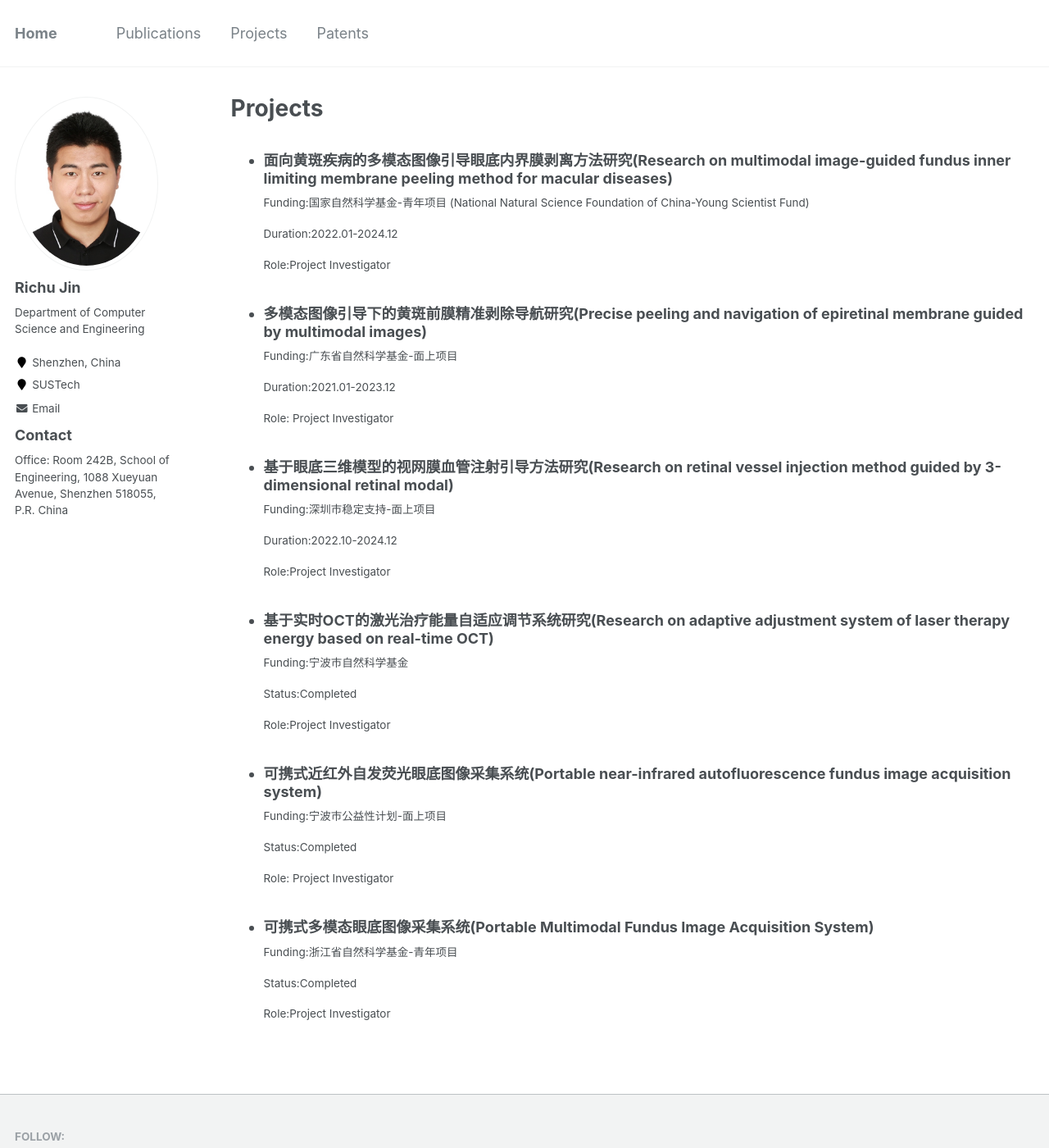
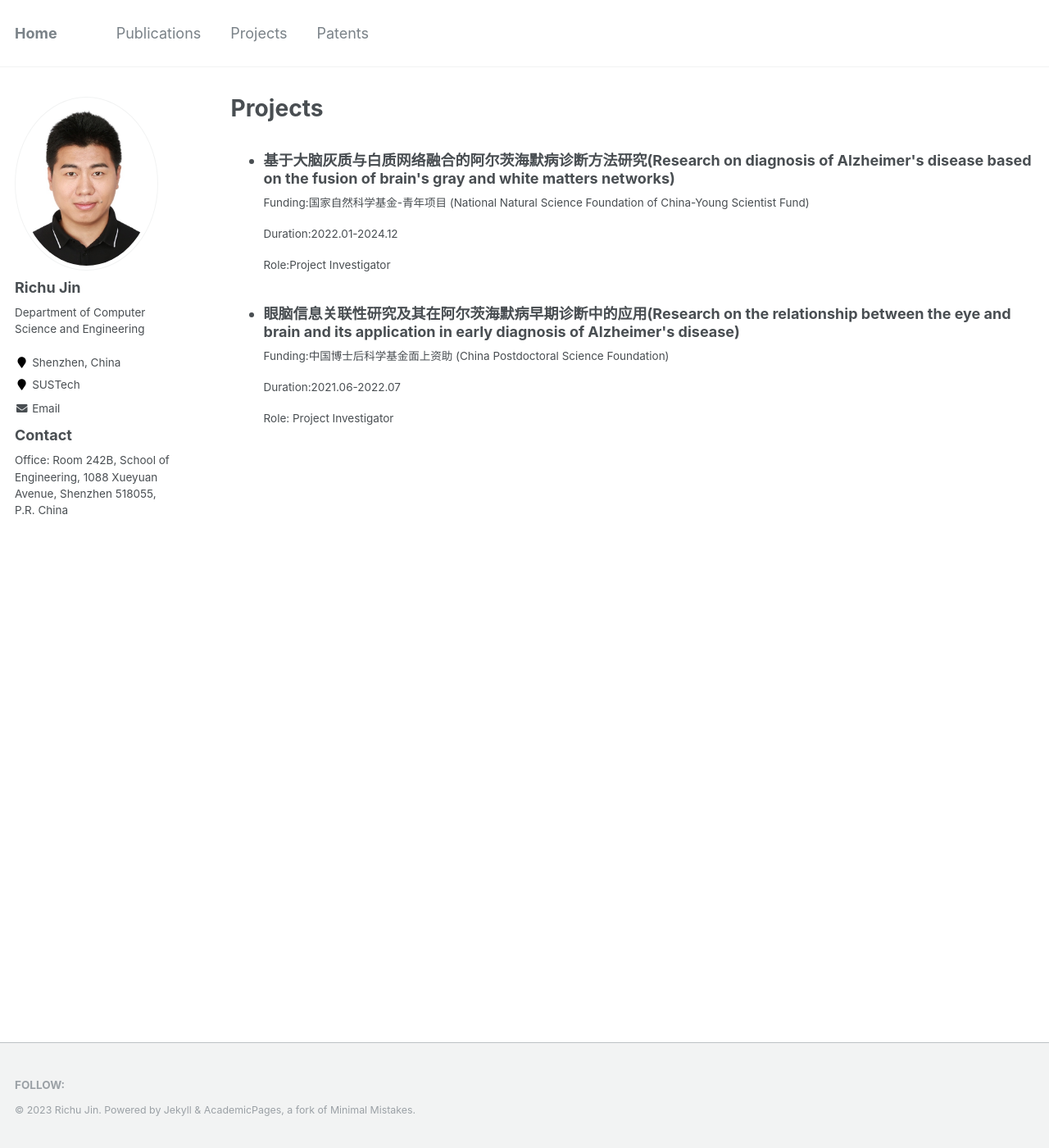
Before and after one commit to jrch507/jrch507.github.io, a Jekyll site: the page built from _pages/projects.md, in a window 1280 px wide and 1400 px high. Shown: the whole window at 82% size. Built offline with Jekyll 4.4.1, drawn with Linux system fonts in a browser that asks for light colours.

Commit message:
Add files via upload

```diff
--- a/_includes/projects.html
+++ b/_includes/projects.html
@@ -1,7 +1,7 @@
 <ul>
 <li>
 <div class="list_item">
-<h3>面向黄斑疾病的多模态图像引导眼底内界膜剥离方法研究(Research on multimodal image-guided fundus inner limiting membrane peeling method for macular diseases)</h3>
+<h3>基于大脑灰质与白质网络融合的阿尔茨海默病诊断方法研究(Research on diagnosis of Alzheimer&apos;s disease based on the fusion of brain&apos;s gray and white matters networks)</h3>
 <div><p class="archive__item-excerpt" itemprop="description">Funding:国家自然科学基金-青年项目 (National Natural Science Foundation of China-Young Scientist Fund)</p></div>
 <div><p class="archive__item-excerpt" itemprop="description">Duration:2022.01-2024.12</p></div>
 <div><p class="archive__item-excerpt" itemprop="description">Role:Project Investigator</p></div>
@@ -9,42 +9,10 @@
 </li>
 <li>
 <div class="list_item">
-<h3>多模态图像引导下的黄斑前膜精准剥除导航研究(Precise peeling and navigation of epiretinal membrane guided by multimodal images)</h3>
-<div><p class="archive__item-excerpt" itemprop="description">Funding:广东省自然科学基金-面上项目</p></div>
-<div><p class="archive__item-excerpt" itemprop="description">Duration:2021.01-2023.12</p></div>
+<h3>眼脑信息关联性研究及其在阿尔茨海默病早期诊断中的应用(Research on the relationship between the eye and brain and its application in early diagnosis of Alzheimer&apos;s disease)</h3>
+<div><p class="archive__item-excerpt" itemprop="description">Funding:中国博士后科学基金面上资助 (China Postdoctoral Science Foundation)</p></div>
+<div><p class="archive__item-excerpt" itemprop="description">Duration:2021.06-2022.07</p></div>
 <div><p class="archive__item-excerpt" itemprop="description">Role: Project Investigator</p></div>
 </div>
 </li>
-<li>
-<div class="list_item">
-<h3>基于眼底三维模型的视网膜血管注射引导方法研究(Research on retinal vessel injection method guided by 3-dimensional retinal modal)</h3>
-<div><p class="archive__item-excerpt" itemprop="description">Funding:深圳市稳定支持-面上项目</p></div>
-<div><p class="archive__item-excerpt" itemprop="description">Duration:2022.10-2024.12</p></div>
-<div><p class="archive__item-excerpt" itemprop="description">Role:Project Investigator</p></div>
-</div>
-</li>
-<li>
-<div class="list_item">
-<h3>基于实时OCT的激光治疗能量自适应调节系统研究(Research on adaptive adjustment system of laser therapy energy based on real-time OCT)</h3>
-<div><p class="archive__item-excerpt" itemprop="description">Funding:宁波市自然科学基金</p></div>
-<div><p class="archive__item-excerpt" itemprop="description">Status:Completed</p></div>
-<div><p class="archive__item-excerpt" itemprop="description">Role:Project Investigator</p></div>
-</div>
-</li>
-<li>
-<div class="list_item">
-<h3>可携式近红外自发荧光眼底图像采集系统(Portable near-infrared autofluorescence fundus image acquisition system)</h3>
-<div><p class="archive__item-excerpt" itemprop="description">Funding:宁波市公益性计划-面上项目</p></div>
-<div><p class="archive__item-excerpt" itemprop="description">Status:Completed</p></div>
-<div><p class="archive__item-excerpt" itemprop="description">Role: Project Investigator</p></div>
-</div>
-</li>
-<li>
-<div class="list_item">
-<h3>可携式多模态眼底图像采集系统(Portable Multimodal Fundus Image Acquisition System)</h3>
-<div><p class="archive__item-excerpt" itemprop="description">Funding:浙江省自然科学基金-青年项目</p></div>
-<div><p class="archive__item-excerpt" itemprop="description">Status:Completed</p></div>
-<div><p class="archive__item-excerpt" itemprop="description">Role:Project Investigator</p></div>
-</div>
-</li>
 </ul>
```
